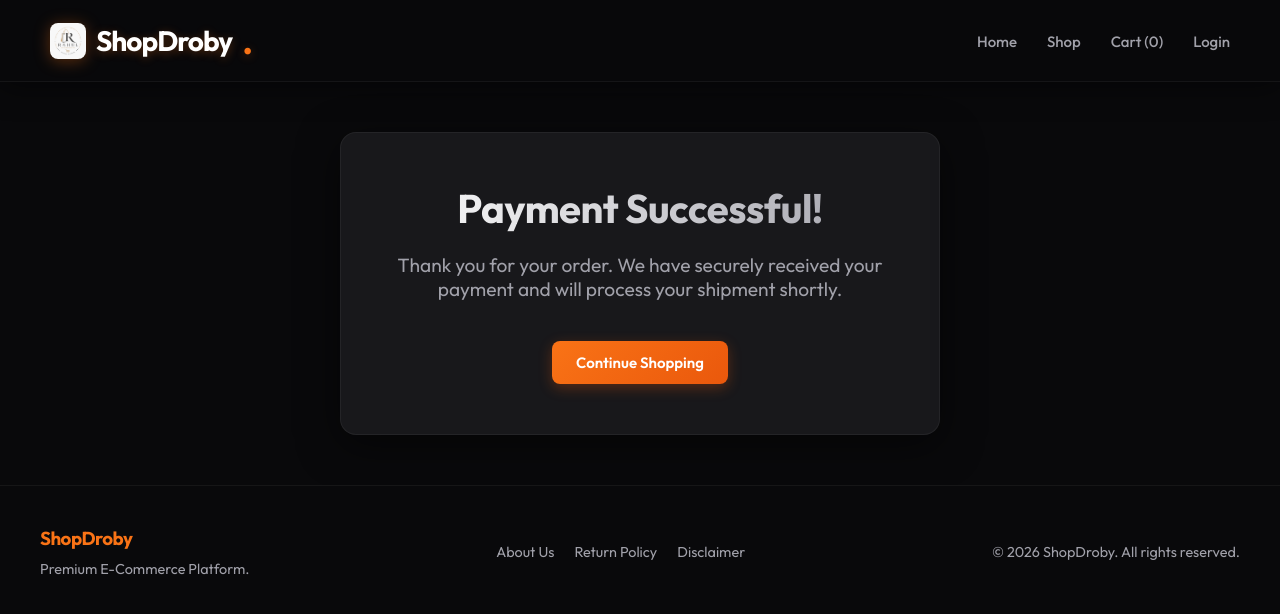
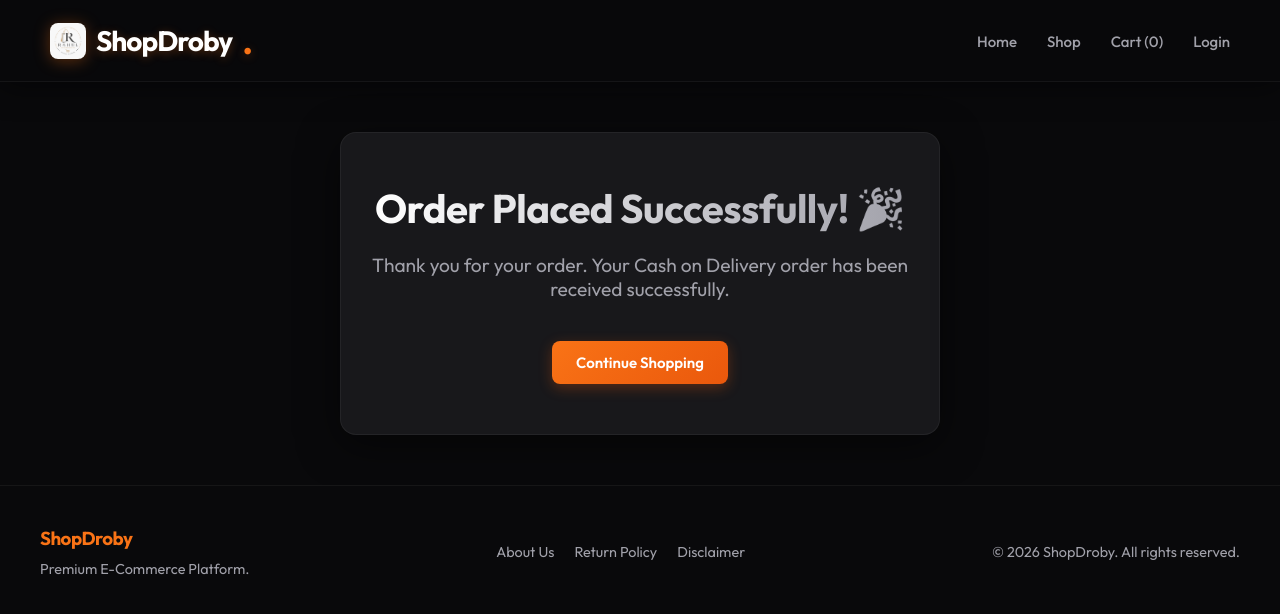
Before and after one commit to rahulpkolhar/shopDroby-ecommerce, a React (Create React App) app in the folder frontend/: page /ordersuccess in a window 1280 px wide. Shown: the top 614 px of the page. Built offline with nearby package versions, Linux system fonts and the light colour scheme.

Commit message:
Update ordersucsess

```diff
--- a/frontend/src/pages/OrderSuccess.jsx
+++ b/frontend/src/pages/OrderSuccess.jsx
@@ -15,11 +15,17 @@ const OrderSuccess = () => {
 
   return (
     <div style={containerStyle}>
-      <h2 style={{ fontSize: '2.5rem', marginBottom: '20px', color: '#10b981' }}>Payment Successful!</h2>
+      <h2 style={{ fontSize: '2.5rem', marginBottom: '20px', color: '#10b981' }}>
+        Order Placed Successfully! 🎉
+      </h2>
+
       <p style={{ color: '#a1a1aa', fontSize: '1.2rem', marginBottom: '40px' }}>
-        Thank you for your order. We have securely received your payment and will process your shipment shortly.
+        Thank you for your order. Your Cash on Delivery order has been received successfully.
       </p>
-      <Link to="/shop" className="btn">Continue Shopping</Link>
+
+      <Link to="/shop" className="btn">
+        Continue Shopping
+      </Link>
     </div>
   );
 };
```
